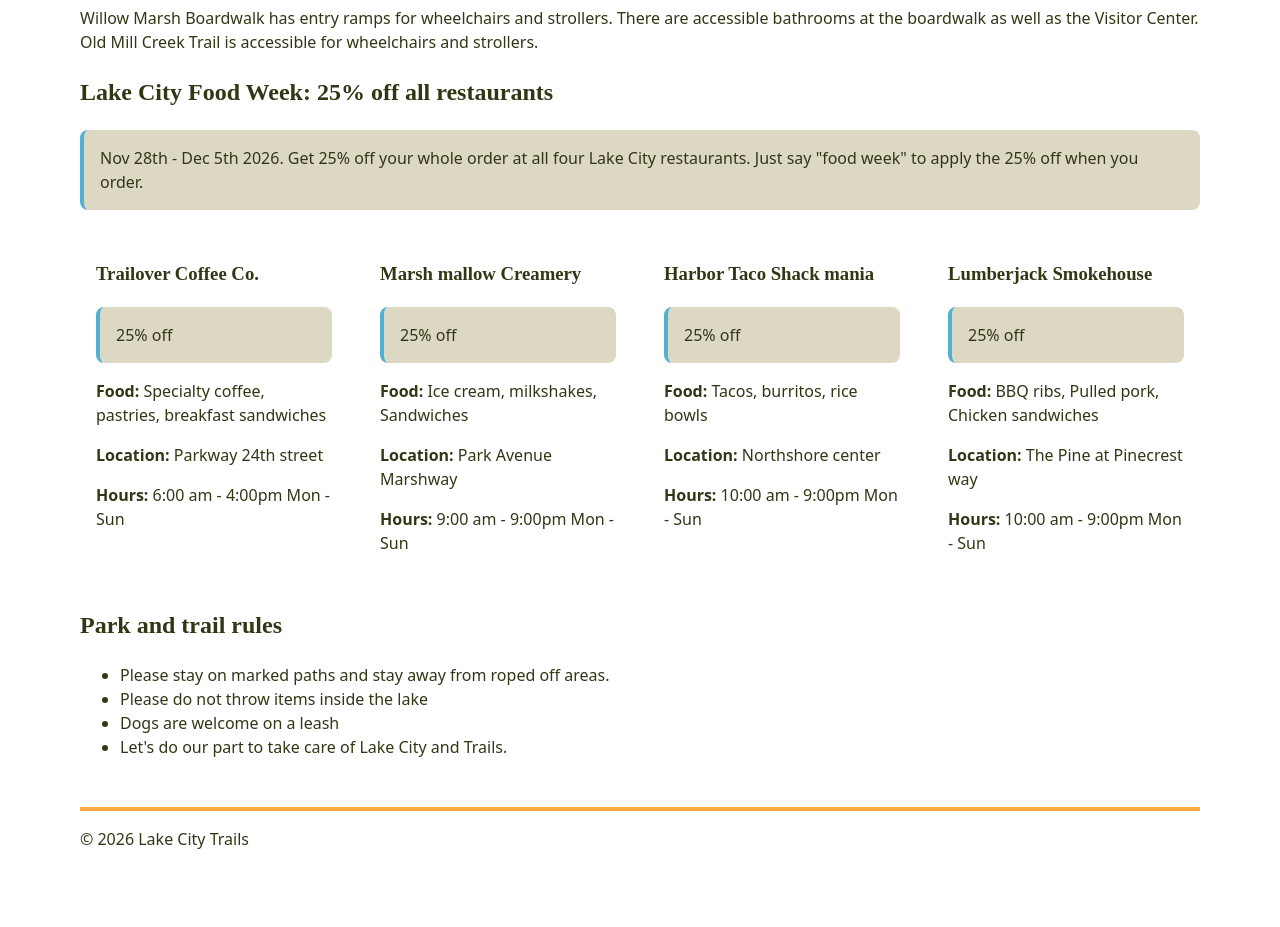
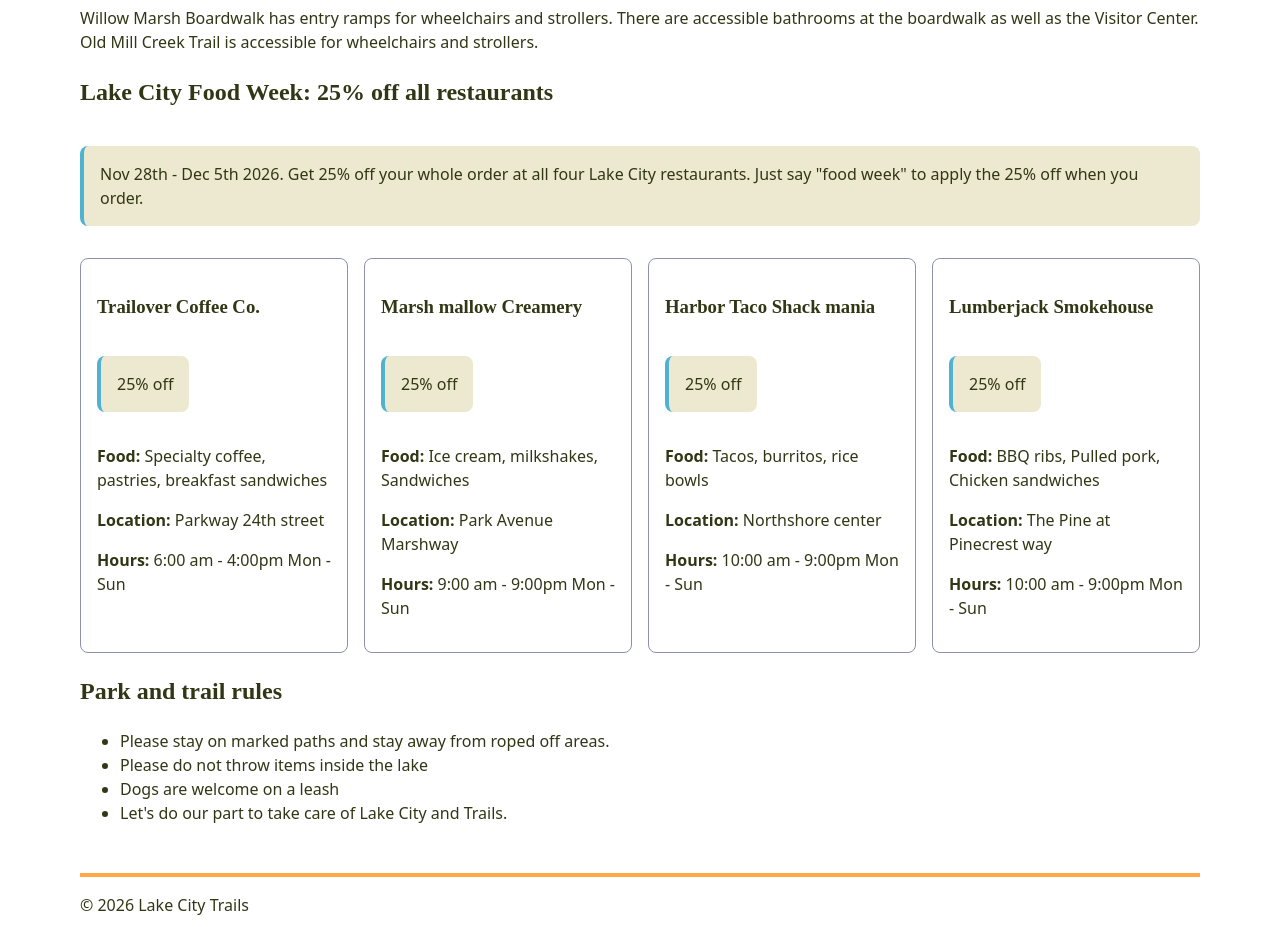
Before and after one commit to Lnavarro122/-Deliverable, a plain HTML site: page visit.html in a window 1280 px wide. Shown: the part 1200-2127 px from the top of the page. Before the commit the page ends 2067 px from the top, so only its background shows below. Drawn offline with Linux system fonts and the light colour scheme.

Commit message:
Changing borders radius's, paddings and footer

```diff
--- a/styles.css
+++ b/styles.css
@@ -3,7 +3,7 @@
 --accent:#ffa844;
 --ink:#313715;
 --paper:#fff;
---surface:#ddd8c4;
+--surface:#ede8d0;
 --max:70rem;
 --space:1rem;
 --radius: .5rem;
@@ -29,7 +29,6 @@ h1, h2, h3 {
     margin: 0 auto;
     padding: 0 1rem;
     line-height: 1;
-    text-align:eft;
 }
 .brand { color:inherit; font-size:1.25rem; font-weight:700; }
 .menu-button {
@@ -61,28 +60,34 @@ h1, h2, h3 {
 .nav-list a[aria-current="page"] { font-weight:700;
 
 }
-/* TODO: hover, focus-visible, active, and aria-current styles. */
-/* TODO: hide only the enhanced, collapsed narrow list. */
+.news{
+    background: var(--surface)
+}
 
 main, footer { width:min(100% - 2rem,var(--max)); margin-inline:auto; }
 main { min-height:55vh; padding-block:2rem; }
 main a {}
 /* TODO: add the relative-unit breakpoint justified in navigtion-plan.html. */
 .promo{
-    background: var(--surface); border-left: .3rem solid var(--brand); padding:1rem; border-radius: var(--radius);
+    display: inline-block; background: var(--surface); border-left: .3rem solid var(--brand); padding:1rem; border-radius: var(--radius);
 }
 .card-grid {
+    gap: 1rem;
     list-style: none;
     padding: 0;
     display:grid;
     gap: 1rem;
     grid-template-columns: repeat(auto-fit, minmax(15rem, 1fr));
+    border-color: #8C92AC;
 }
 .card {
-    border: 1px solid ##84b59f;
+    padding: .2rem;
+    border: 1px solid #fff;
     border-radius:var(--radius);
     padding: 1rem;
-    background: var(--paper);
+    border-color:#8C92AC ;
+    border-width:1px;
+
 }
 footer { border-top: .25rem solid var(--accent);}
 @media(min-width: 66em) {
```
